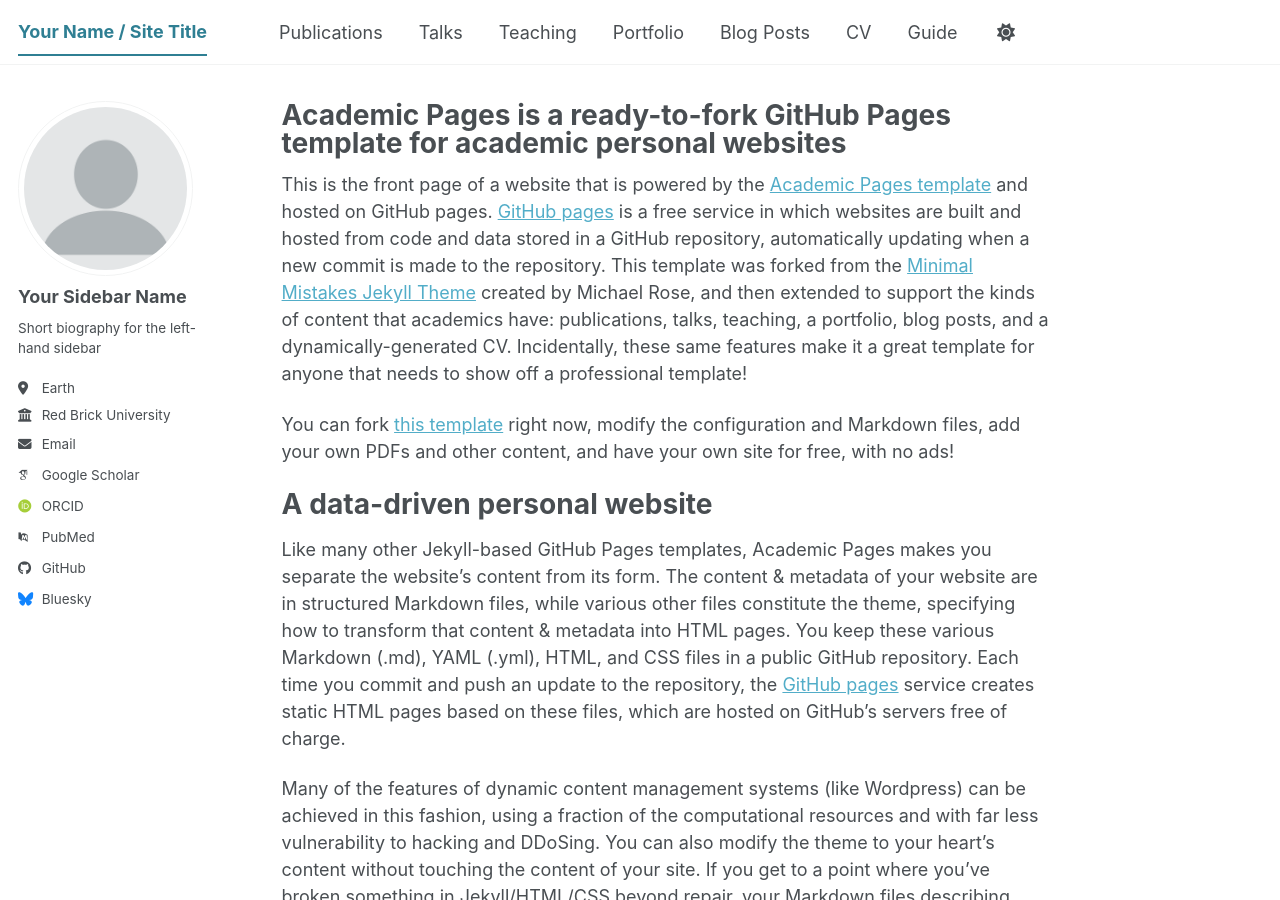
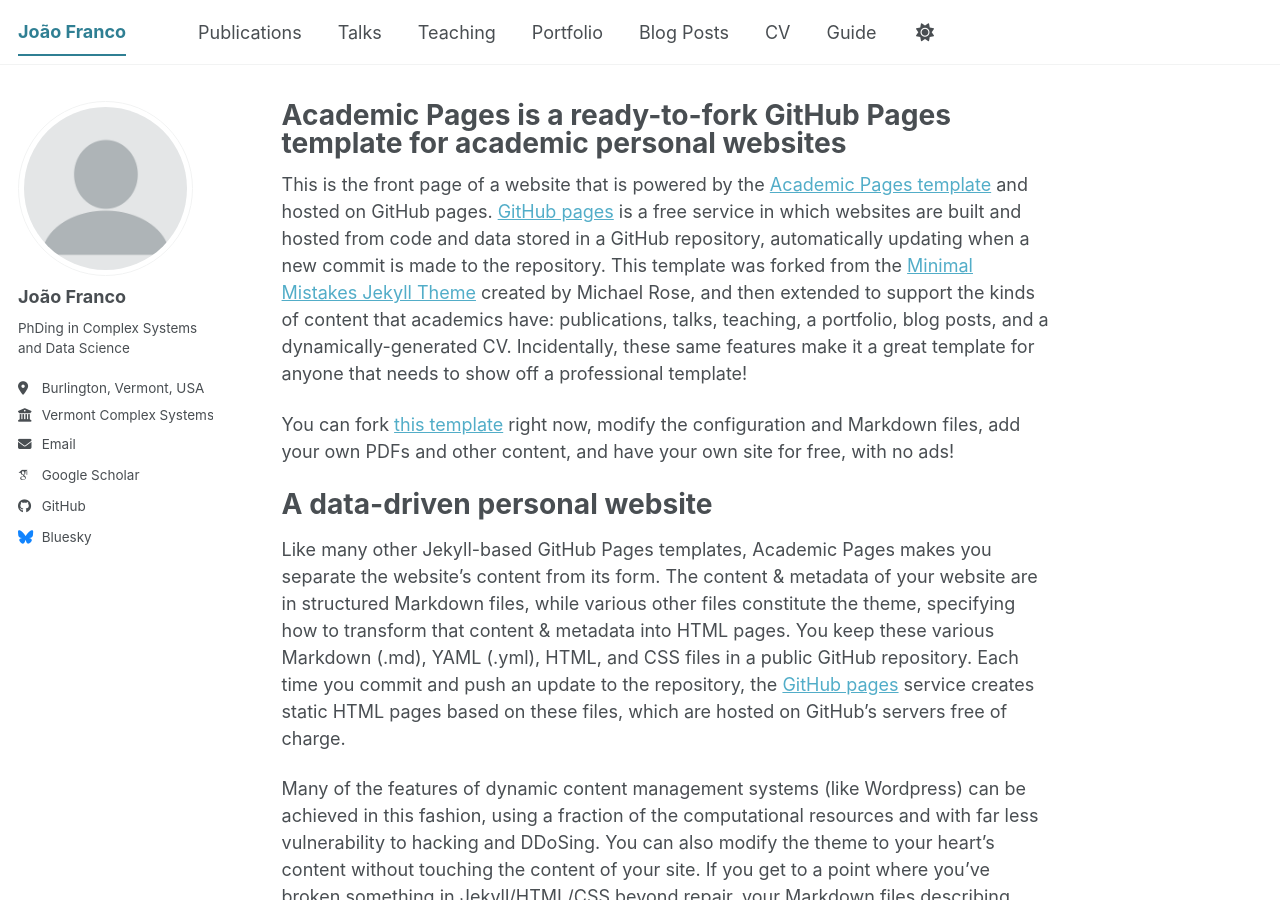
Before and after one commit to OkFranco/okfranco.github.io, a Jekyll site: the page built from _pages/about.md, in a window 1280 px wide and 900 px high. Built offline with Jekyll 4.4.1, drawn with Linux system fonts in a browser that asks for light colours; some web fonts are replaced; a script bundle is joined from its source files by our own code; library files that are not in the unit come from our copies.

Commit message:
update_standard

```diff
--- a/_config.yml
+++ b/_config.yml
@@ -9,14 +9,14 @@
 # Basic Site Settings
 locale                   : "en-US"
 site_theme               : "default" # The available themes options are "default", "air", "sunrise", "mint", "dirt" and "contrast"
-title                    : "Your Name / Site Title"
+title                    : "João Franco"
 title_separator          : "-"
 name                     : &name "Your Name"
 description              : &description "Your Name's academic portfolio"   # Update this with a general description of your site, this is the default if not overridden by a page
-url                      : https://academicpages.github.io # The base hostname & protocol for your site e.g. "https://[your GitHub username].github.io",
+url                      : https://okfranco.github.io # The base hostname & protocol for your site e.g. "https://[your GitHub username].github.io",
                                                            # or if you already have some other page hosted on Github then use "https://[your GitHub username].github.io/[Your Repo Name]"
 baseurl                  : "" # the subpath of your site, e.g. "/blog"
-repository               : "academicpages/academicpages.github.io"
+repository               : "OkFranco/okfranco.github.io"
 
 # Site Author - The following control what appear as part of the author content on the side bar.
 #               If a field is blank the icon and link will not appear, otherwise it will be shown.
@@ -24,24 +24,24 @@
 author:
   # Biographic information
   avatar           : "profile.png"
-  name             : "Your Sidebar Name"
+  name             : "João Franco"
   pronouns         : # example: "she/her"
-  bio              : "Short biography for the left-hand sidebar"
-  location         : "Earth"
-  employer         : "Red Brick University"
+  bio              : "PhDing in Complex Systems and Data Science"
+  location         : "Burlington, Vermont, USA"
+  employer         : "Vermont Complex Systems Institute"
   uri              : # URL
-  email            : "none@example.org"
+  email            : "joao.franco@uvm.edu"
 
   # Academic websites
   academia         : # URL
   arxiv            : # URL - Update with the correct link to your profile
-  googlescholar    : "https://scholar.google.com/citations?user=PS_CX0AAAAAJ"
+  googlescholar    : "https://scholar.google.com/citations?user=Ma4dnO0AAAAJ&hl=en"
   inspire-hep      : # URL
   impactstory      : # URL
-  orcid            : "https://orcid.org/yourorcidurl"
+  orcid            : # "https://orcid.org/yourorcidurl"
   semantic         : # URL
   ssrn             : # URL
-  pubmed           : "https://www.ncbi.nlm.nih.gov/pubmed/?term=john+snow"
+  pubmed           : # "https://www.ncbi.nlm.nih.gov/pubmed/?term=john+snow"
   researchgate     : # URL
   scopus           : # URL
   zotero           : # URL
@@ -51,13 +51,13 @@
   bitbucket        : # Username - Update with your username on the site
   codepen          : # Username
   dribbble         : # Username
-  github           : "academicpages"
+  github           : "OkFranco"
   kaggle           : # Username
   stackoverflow    : # User number or user number and name (i.e., use "1" or "1/jeff-atwood")
 
   # Social media
   artstation       : # Username
-  bluesky          : "bsky.app" # Replace this with you Bluesky username
+  bluesky          : "https://bsky.app/profile/okfranco.bsky.social" # Replace this with you Bluesky username
   facebook         : # Username
   flickr           : # Username
   foursquare       : # Username
```
